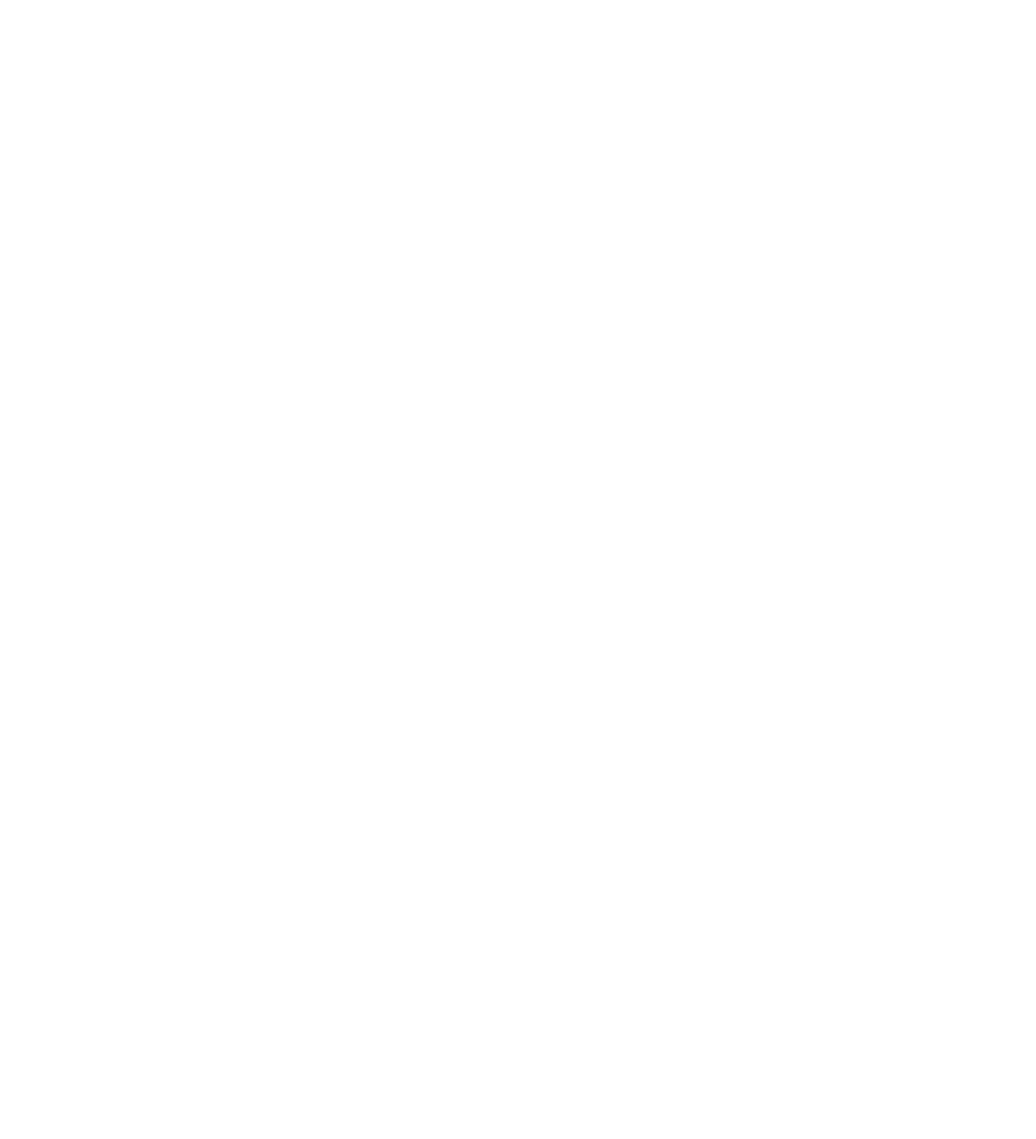
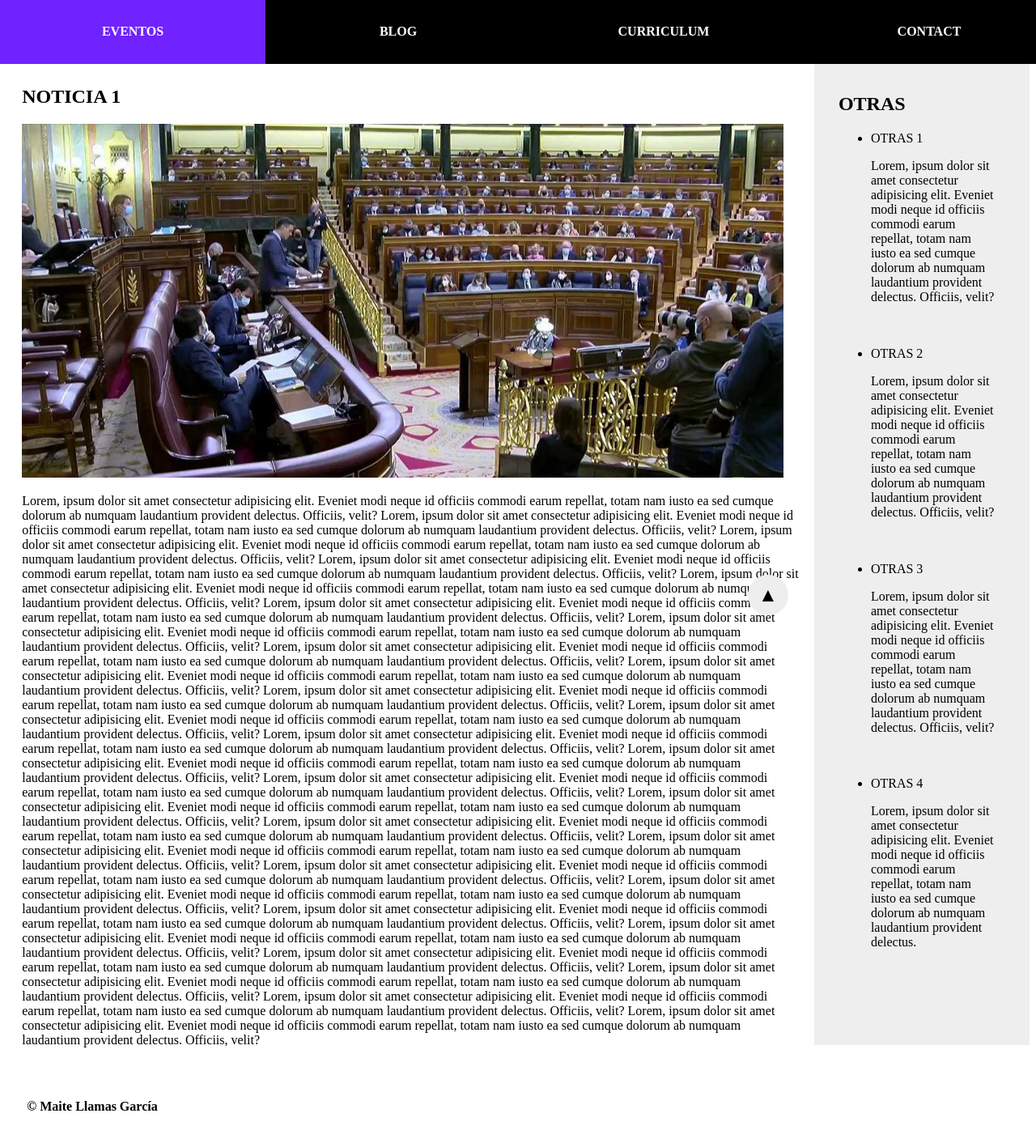
Before and after one commit to Maitlla/Curriculum, a plain HTML site: page src/noticiaAmpliada.html in a window 1280 px wide. Shown: the whole page at 81% size. Before the commit the page ends 800 px from the top, so only its background shows below. Drawn offline with Linux system fonts and the light colour scheme.

Commit message:
noticiaAmpliada

```diff
--- a/src/noticiaAmpliada.html
+++ b/src/noticiaAmpliada.html
@@ -0,0 +1,215 @@
+<!DOCTYPE html>
+<html lang="en">
+
+<head>
+    <meta charset="UTF-8">
+    <meta http-equiv="X-UA-Compatible" content="IE=edge">
+    <meta name="viewport" content="width=device-width, initial-scale=1.0">
+    <link rel="stylesheet" href="./styles/common.css">
+    <link rel="stylesheet" href="./styles/blog.css">
+    <script src="./js/index.js"></script>
+    <title>NoticiaAmpliada</title>
+</head>
+
+<body>
+    <!--  -->
+    <!-- <header> -->
+    <header>
+        <div>
+            <h1><span class="tapoLetras">Curriculum </span>NoticiaAmpliada</h1>
+        </div>
+        <!-- <nav> -->
+        <nav class="con-menu">
+            <ul>
+                <li>
+                    <a href="./eventos.html">
+                        <h4 class="anchoTotal">EVENTOS</h4>
+                    </a>
+                </li>
+                <li>
+                    <a href="./blog.html">
+                        <h4 class="anchoTotal">BLOG</h4>
+                    </a>
+                    <ul>
+                        <li>
+                            <a href="./blog.html">
+                                <h5 class="submenu">HECHIZOS</h5>
+                            </a>
+                        </li>
+                        <li>
+                            <a href="./blog.html">
+                                <h5 class="submenu">POCIONES</h5>
+                            </a>
+                        </li>
+                    </ul>
+                </li>
+                <li>
+                    <a href="./index.html">
+                        <h4 class="anchoTotal">CURRICULUM</h4>
+                    </a>
+                </li>
+                <li>
+                    <a href="./contact.html">
+                        <h4 class="anchoTotal">CONTACT</h4>
+                    </a>
+                </li>
+            </ul>
+        </nav>
+    </header>
+    <!-- contenedor <main> -->
+    <main class="flexp">
+        <!-- <section> -->
+        <section>
+            <div class="flex1">
+                <!-- <article> -->
+                <article>
+                    <h2 class="espacioSuperior">NOTICIA 1</h2>
+                    <img class="parlamento" src="./img/parlamento.jpg">
+                    <p>Lorem, ipsum dolor sit amet consectetur adipisicing elit.
+                        Eveniet modi neque id officiis commodi earum repellat,
+                        totam nam iusto ea sed cumque dolorum ab numquam laudantium provident delectus.
+                        Officiis, velit?
+                        Lorem, ipsum dolor sit amet consectetur adipisicing elit.
+                        Eveniet modi neque id officiis commodi earum repellat,
+                        totam nam iusto ea sed cumque dolorum ab numquam laudantium provident delectus.
+                        Officiis, velit?
+                        Lorem, ipsum dolor sit amet consectetur adipisicing elit.
+                        Eveniet modi neque id officiis commodi earum repellat,
+                        totam nam iusto ea sed cumque dolorum ab numquam laudantium provident delectus.
+                        Officiis, velit?
+                        Lorem, ipsum dolor sit amet consectetur adipisicing elit.
+                        Eveniet modi neque id officiis commodi earum repellat,
+                        totam nam iusto ea sed cumque dolorum ab numquam laudantium provident delectus.
+                        Officiis, velit?
+                        Lorem, ipsum dolor sit amet consectetur adipisicing elit.
+                        Eveniet modi neque id officiis commodi earum repellat,
+                        totam nam iusto ea sed cumque dolorum ab numquam laudantium provident delectus.
+                        Officiis, velit?
+                        Lorem, ipsum dolor sit amet consectetur adipisicing elit.
+                        Eveniet modi neque id officiis commodi earum repellat,
+                        totam nam iusto ea sed cumque dolorum ab numquam laudantium provident delectus.
+                        Officiis, velit?
+                        Lorem, ipsum dolor sit amet consectetur adipisicing elit.
+                        Eveniet modi neque id officiis commodi earum repellat,
+                        totam nam iusto ea sed cumque dolorum ab numquam laudantium provident delectus.
+                        Officiis, velit?
+                        Lorem, ipsum dolor sit amet consectetur adipisicing elit.
+                        Eveniet modi neque id officiis commodi earum repellat,
+                        totam nam iusto ea sed cumque dolorum ab numquam laudantium provident delectus.
+                        Officiis, velit?
+                        Lorem, ipsum dolor sit amet consectetur adipisicing elit.
+                        Eveniet modi neque id officiis commodi earum repellat,
+                        totam nam iusto ea sed cumque dolorum ab numquam laudantium provident delectus.
+                        Officiis, velit?
+                        Lorem, ipsum dolor sit amet consectetur adipisicing elit.
+                        Eveniet modi neque id officiis commodi earum repellat,
+                        totam nam iusto ea sed cumque dolorum ab numquam laudantium provident delectus.
+                        Officiis, velit?
+                        Lorem, ipsum dolor sit amet consectetur adipisicing elit.
+                        Eveniet modi neque id officiis commodi earum repellat,
+                        totam nam iusto ea sed cumque dolorum ab numquam laudantium provident delectus.
+                        Officiis, velit? Lorem, ipsum dolor sit amet consectetur adipisicing elit.
+                        Eveniet modi neque id officiis commodi earum repellat,
+                        totam nam iusto ea sed cumque dolorum ab numquam laudantium provident delectus.
+                        Officiis, velit?
+                        Lorem, ipsum dolor sit amet consectetur adipisicing elit.
+                        Eveniet modi neque id officiis commodi earum repellat,
+                        totam nam iusto ea sed cumque dolorum ab numquam laudantium provident delectus.
+                        Officiis, velit?
+                        Lorem, ipsum dolor sit amet consectetur adipisicing elit.
+                        Eveniet modi neque id officiis commodi earum repellat,
+                        totam nam iusto ea sed cumque dolorum ab numquam laudantium provident delectus.
+                        Officiis, velit?
+                        Lorem, ipsum dolor sit amet consectetur adipisicing elit.
+                        Eveniet modi neque id officiis commodi earum repellat,
+                        totam nam iusto ea sed cumque dolorum ab numquam laudantium provident delectus.
+                        Officiis, velit?
+                        Lorem, ipsum dolor sit amet consectetur adipisicing elit.
+                        Eveniet modi neque id officiis commodi earum repellat,
+                        totam nam iusto ea sed cumque dolorum ab numquam laudantium provident delectus.
+                        Officiis, velit?
+                        Lorem, ipsum dolor sit amet consectetur adipisicing elit.
+                        Eveniet modi neque id officiis commodi earum repellat,
+                        totam nam iusto ea sed cumque dolorum ab numquam laudantium provident delectus.
+                        Officiis, velit?
+                        Lorem, ipsum dolor sit amet consectetur adipisicing elit.
+                        Eveniet modi neque id officiis commodi earum repellat,
+                        totam nam iusto ea sed cumque dolorum ab numquam laudantium provident delectus.
+                        Officiis, velit? Lorem, ipsum dolor sit amet consectetur adipisicing elit.
+                        Eveniet modi neque id officiis commodi earum repellat,
+                        totam nam iusto ea sed cumque dolorum ab numquam laudantium provident delectus.
+                        Officiis, velit?
+                        Lorem, ipsum dolor sit amet consectetur adipisicing elit.
+                        Eveniet modi neque id officiis commodi earum repellat,
+                        totam nam iusto ea sed cumque dolorum ab numquam laudantium provident delectus.
+                        Officiis, velit?
+                        Lorem, ipsum dolor sit amet consectetur adipisicing elit.
+                        Eveniet modi neque id officiis commodi earum repellat,
+                        totam nam iusto ea sed cumque dolorum ab numquam laudantium provident delectus.
+                        Officiis, velit?
+                        Lorem, ipsum dolor sit amet consectetur adipisicing elit.
+                        Eveniet modi neque id officiis commodi earum repellat,
+                        totam nam iusto ea sed cumque dolorum ab numquam laudantium provident delectus.
+                        Officiis, velit?
+                        Lorem, ipsum dolor sit amet consectetur adipisicing elit.
+                        Eveniet modi neque id officiis commodi earum repellat,
+                        totam nam iusto ea sed cumque dolorum ab numquam laudantium provident delectus.
+                        Officiis, velit?
+                        Lorem, ipsum dolor sit amet consectetur adipisicing elit.
+                        Eveniet modi neque id officiis commodi earum repellat,
+                        totam nam iusto ea sed cumque dolorum ab numquam laudantium provident delectus.
+                        Officiis, velit?
+                        Lorem, ipsum dolor sit amet consectetur adipisicing elit.
+                        Eveniet modi neque id officiis commodi earum repellat,
+                        totam nam iusto ea sed cumque dolorum ab numquam laudantium provident delectus.
+                        Officiis, velit?
+                    </p>
+                </article>
+
+            </div>
+        </section>
+        <section>
+            <div class="flex2 laterales">
+                <h2 class="espacioSuperior otras">OTRAS</h2>
+                <ul>
+                    <li>
+                        <p>OTRAS 1</p>
+                        <p class="espacioInferior">Lorem, ipsum dolor sit amet consectetur adipisicing elit.
+                            Eveniet modi neque id officiis commodi earum repellat,
+                            totam nam iusto ea sed cumque dolorum ab numquam laudantium provident delectus.
+                            Officiis, velit?</p>
+                    </li>
+                    <li>
+                        <p class="espacioSuperior">OTRAS 2</p>
+                        <p class="espacioInferior">Lorem, ipsum dolor sit amet consectetur adipisicing elit.
+                            Eveniet modi neque id officiis commodi earum repellat,
+                            totam nam iusto ea sed cumque dolorum ab numquam laudantium provident delectus.
+                            Officiis, velit?</p>
+                    </li>
+                    <li>
+                        <p class="espacioSuperior">OTRAS 3</p>
+                        <p class="espacioInferior">Lorem, ipsum dolor sit amet consectetur adipisicing elit.
+                            Eveniet modi neque id officiis commodi earum repellat,
+                            totam nam iusto ea sed cumque dolorum ab numquam laudantium provident delectus.
+                            Officiis, velit?</p>
+                    </li>
+                    <li>
+                        <p class="espacioSuperior">OTRAS 4</p>
+                        <p class="espacioInferior">Lorem, ipsum dolor sit amet consectetur adipisicing elit.
+                            Eveniet modi neque id officiis commodi earum repellat,
+                            totam nam iusto ea sed cumque dolorum ab numquam laudantium provident delectus.</p>
+                    </li>
+                </ul>
+            </div>
+        </section>
+    </main>
+    <!-- <footer> -->
+    <footer>
+        <div class="pie">
+            <a class="bottom-top" href="#">▲</a>
+            <p>© Maite Llamas García</p>
+        </div>
+    </footer>
+</body>
+
+</html>
--- a/src/styles/blog.css
+++ b/src/styles/blog.css
@@ -54,3 +54,13 @@ h2:hover{
     padding-right: 40px;
     padding-left: 30px;
 }
+
+.parlamento {
+    width: 98%;
+    height: 98%;
+}
+
+.noticiaAmpliada {
+    text-align: center;
+    font-style: italic;
+}
```
Also changed, not shown: src/blog.html (+3 -24 lines), src/img/parlamento.jpg (added).
